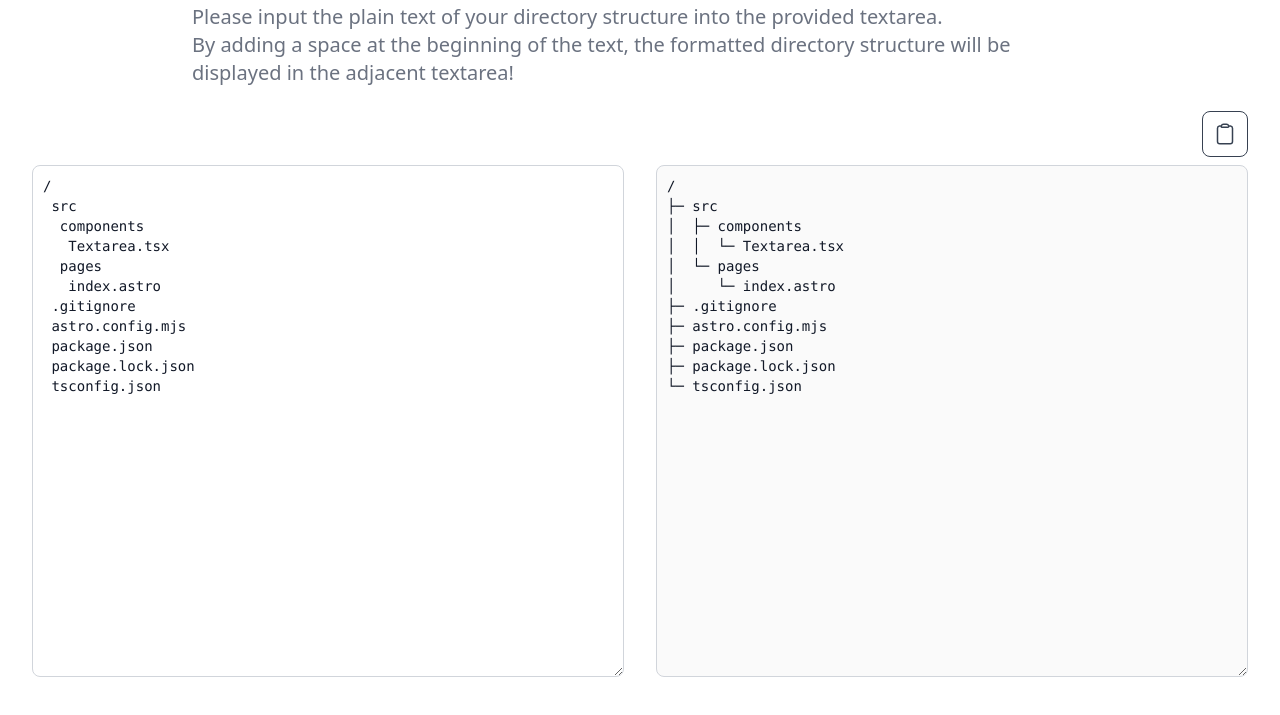
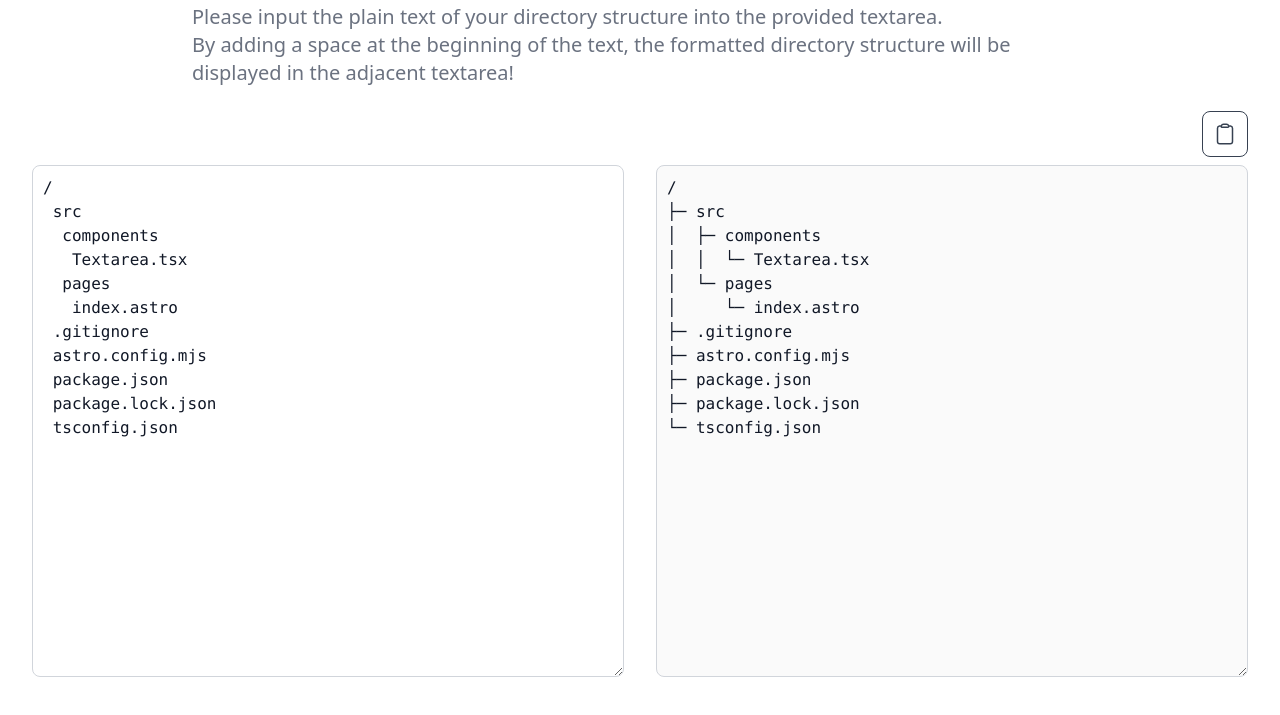
Before and after one commit to kondo0602/dir-maker, an Astro site: page / in a window 1280 px wide. Shown: the part 167-882 px from the top of the page. Built offline with nearby package versions, Linux system fonts and the light colour scheme; Astro itself is replaced by a stand-in of ours.

Commit message:
feat: 文字のサイズ修正

```diff
--- a/src/components/Textarea.tsx
+++ b/src/components/Textarea.tsx
@@ -21,7 +21,7 @@ export const Textarea = () => {
   return (
     <div className="grid gap-x-8 gap-y-4 w-full px-8 md:grid-cols-2 md:gap-y-2">
       <textarea
-        className="md:col-start-1 md:col-span-1 md:row-start-2 md:row-span-2 h-80 p-2.5 font-mono text-sm text-gray-900 border border-gray-300 rounded-lg whitespace-pre overflow-auto focus:ring-blue-500 focus:border-blue-500 md:h-[32rem]"
+        className="md:col-start-1 md:col-span-1 md:row-start-2 md:row-span-2 h-96 p-2.5 font-mono text-base text-gray-900 border border-gray-300 rounded-lg whitespace-pre overflow-auto focus:ring-blue-500 focus:border-blue-500 md:h-[32rem]"
         value={inputText}
         onChange={(e: ChangeEvent<HTMLTextAreaElement>) =>
           setInputText(e.target.value)
@@ -33,7 +33,7 @@ export const Textarea = () => {
         text={formattedText}
       />
       <textarea
-        className="h-80 p-2.5 font-mono text-sm text-gray-900 border border-gray-300 rounded-lg whitespace-pre overflow-auto md:col-start-2 md:col-span-1 md:row-start-2 md:h-[32rem]"
+        className="h-96 p-2.5 font-mono text-base text-gray-900 border border-gray-300 rounded-lg whitespace-pre overflow-auto md:col-start-2 md:col-span-1 md:row-start-2 md:h-[32rem]"
         value={formattedText}
         disabled
         spellCheck="false"
```
